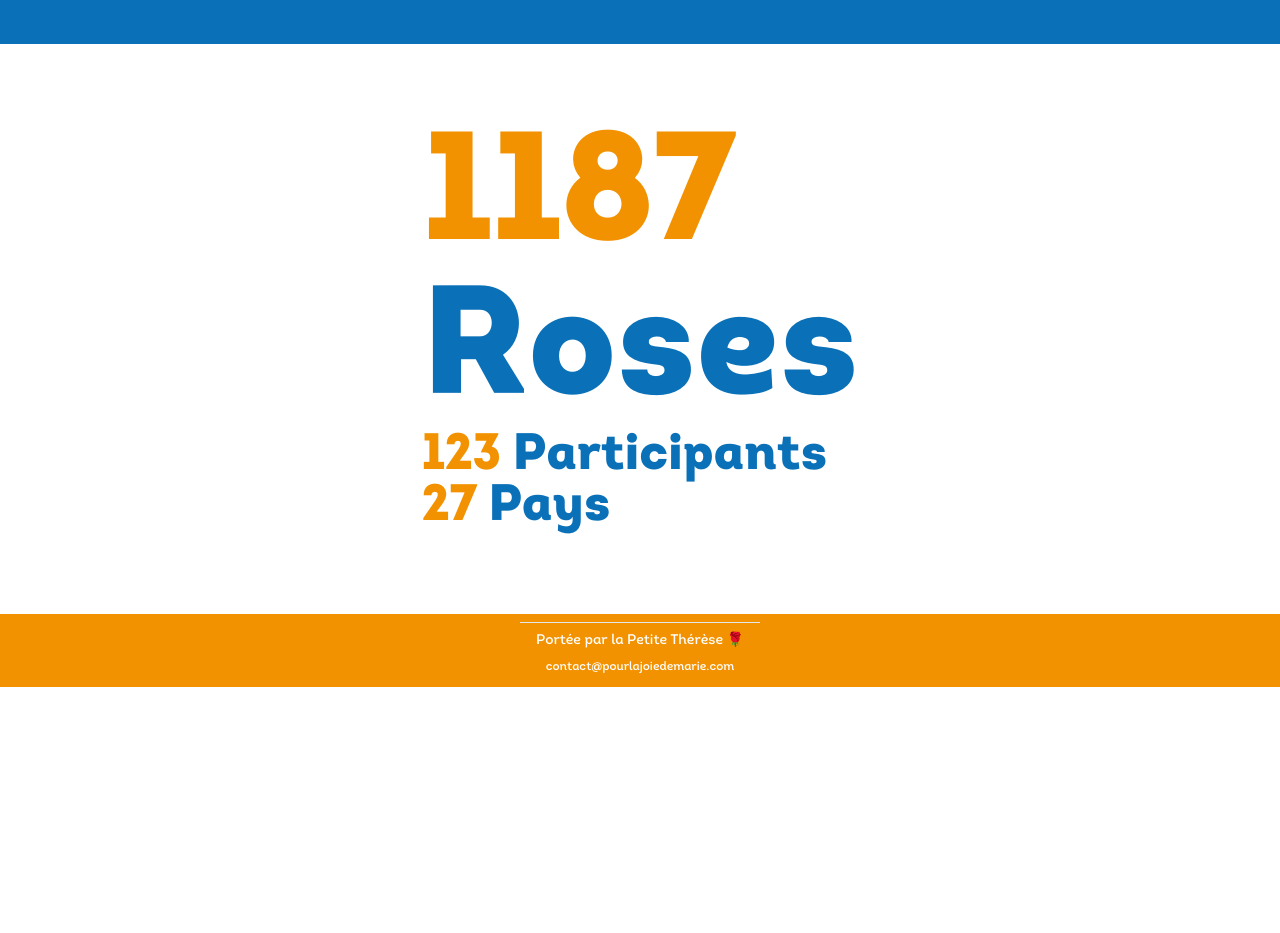
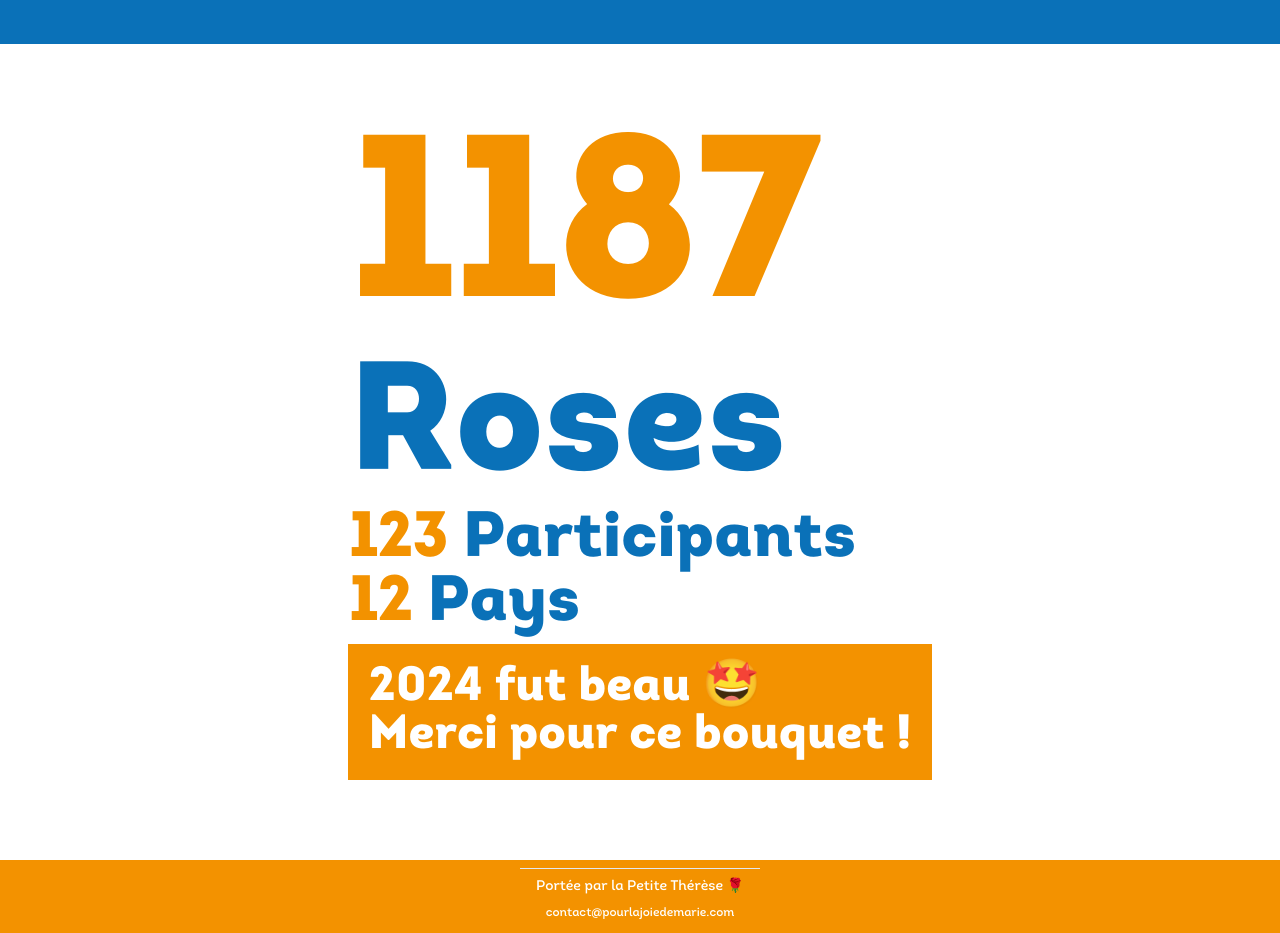
Before and after one commit to jauresmanouan/PJM, a React (Vite) app: page / in a window 1280 px wide. Shown: the part 860-1793 px from the top of the page. Before the commit the page ends 1547 px from the top, so only its background shows below. Built offline with nearby package versions, Linux system fonts and the light colour scheme; no server answers; the database is empty.

Commit message:
💄 Update Bilan component styles for improved readability and consistency

```diff
--- a/src/components/Bilan.tsx
+++ b/src/components/Bilan.tsx
@@ -8,7 +8,7 @@ export default function Bilan() {
           <AnimatedNumber
             value={1187}
             textColor="text-jaune"
-            textSize="text-[12vw]"
+            textSize="text-[18vw]"
           />
           <p className="text-bleu text-[12vw]"> Roses</p>
         </div>
@@ -16,18 +16,23 @@ export default function Bilan() {
           <AnimatedNumber
             value={123}
             textColor="text-jaune"
-            textSize="text-[4vw]"
+            textSize="text-[5vw]"
           />
-          <p className="text-bleu text-[4vw]">&nbsp;Participants</p>
+          <p className="text-bleu text-[5vw]">&nbsp;Participants</p>
         </div>
         <div className="flex">
           <AnimatedNumber
-            value={27}
+            value={12}
             textColor="text-jaune"
-            textSize="text-[4vw]"
+            textSize="text-[5vw]"
           />
-          <p className="text-bleu text-[4vw]">&nbsp;Pays</p>
+          <p className="text-bleu text-[5vw]">&nbsp;Pays</p>
         </div>
+        <p className="bg-jaune p-2 md:p-5 mt-2 text-white text-lg md:text-5xl">
+          2024 fut beau 🤩
+          <br />
+          Merci pour ce bouquet !
+        </p>
       </div>
     </div>
   );
```
